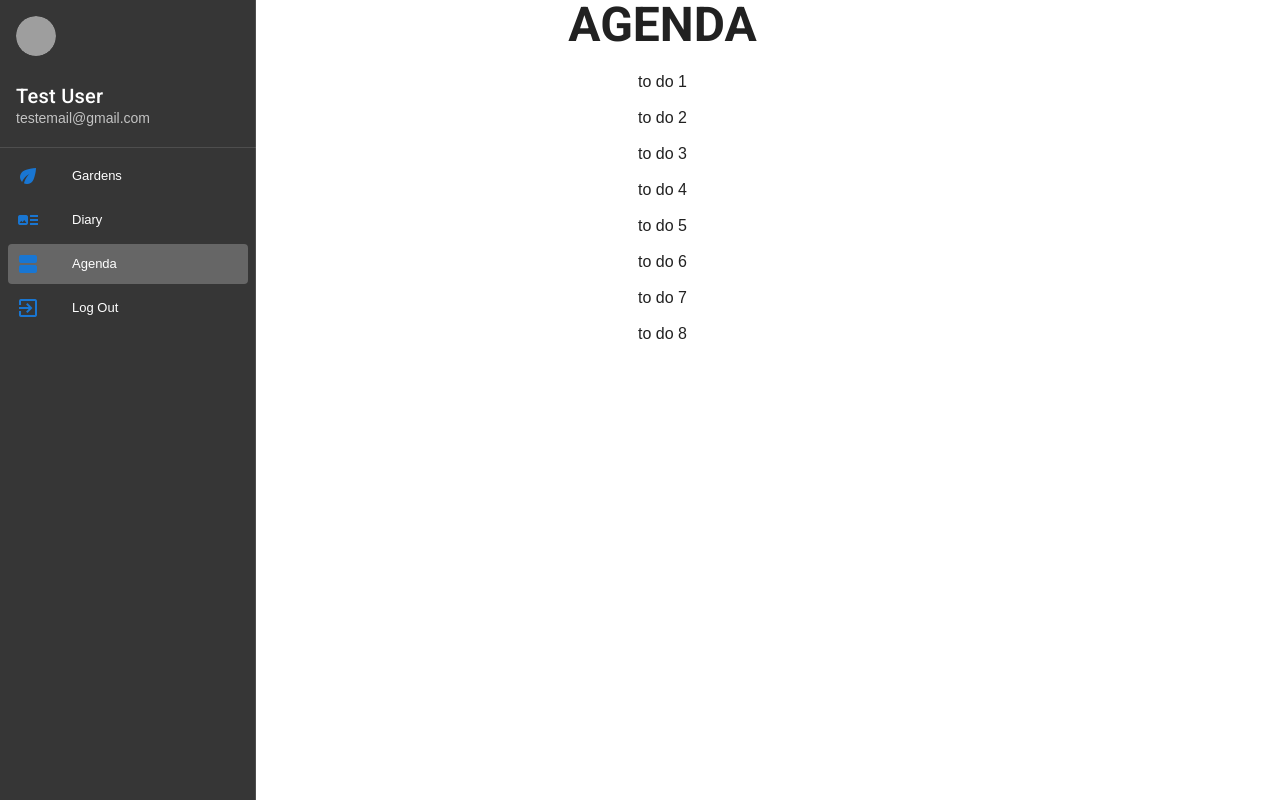
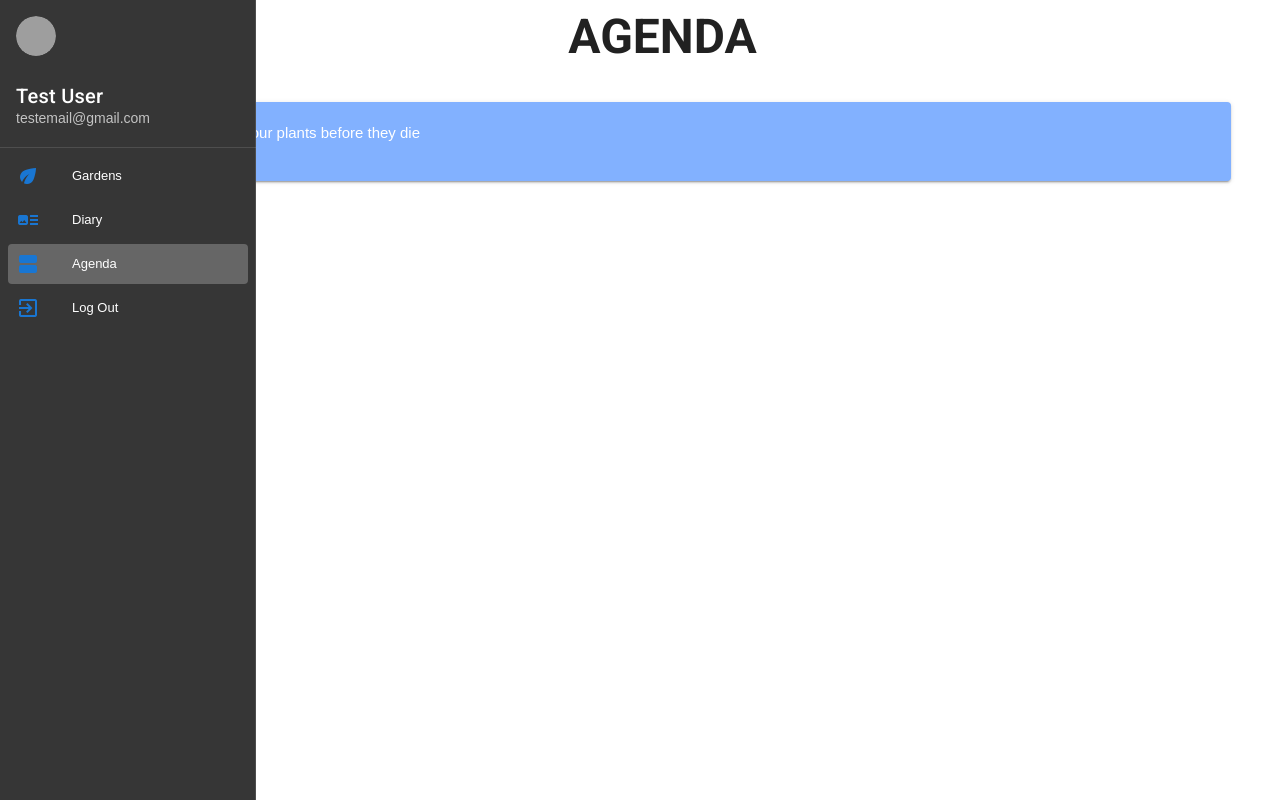
Before and after one commit to Archivolt1/helpmegrow-web, a Nuxt app: page /agenda in a window 1280 px wide. Built offline with nearby package versions, Linux system fonts and the light colour scheme; grey boxes are pictures that could not be loaded; a web font is replaced by a local one.

Commit message:
created index 2

```diff
--- /dev/null
+++ b/components/app/agenda/agendaWidget.vue
@@ -0,0 +1,24 @@
+<template>
+    <v-container>
+        <v-row class="font-weight-bold display-2 mb-10" justify="center">
+            AGENDA
+        </v-row>
+
+        <v-card height="100%" min-width="100%" class="accent pa-5">
+            <font color="white">
+                <p style="font-size:15px">hurry up and water your plants before they die</p>
+            </font>
+        </v-card>
+
+    </v-container>
+</template>
+
+<script>
+    export default {
+        name: "agendaWidget"
+    }
+</script>
+
+<style scoped>
+
+</style>
--- a/pages/agenda.vue
+++ b/pages/agenda.vue
@@ -1,40 +1,16 @@
 <template>
     <v-container>
-        <v-row class="font-weight-bold display-2 mb-5" justify="center">
-            AGENDA
-        </v-row>
-        <v-row justify="center" class="mb-1">
-            to do 1
-        </v-row>
-        <v-row justify="center" class="mb-1">
-            to do 2
-        </v-row>
-        <v-row justify="center" class="mb-1">
-            to do 3
-        </v-row>
-        <v-row justify="center" class="mb-1">
-            to do 4
-        </v-row>
-        <v-row justify="center" class="mb-1">
-            to do 5
-        </v-row>
-        <v-row justify="center" class="mb-1">
-            to do 6
-        </v-row>
-        <v-row justify="center" class="mb-1">
-            to do 7
-        </v-row>
-        <v-row justify="center" class="mb-1">
-            to do 8
-        </v-row>
+        <agenda-widget/>
     </v-container>
 </template>
 
 
 
 <script>
+    import AgendaWidget from "../components/app/agenda/agendaWidget";
     export default {
         name: "agenda",
+        components: {AgendaWidget},
         layout: "appDefault",
     }
 </script>
```
Also changed, not shown: components/app/agenda/agenda.widget.vue (deleted, +0 -13 lines).
